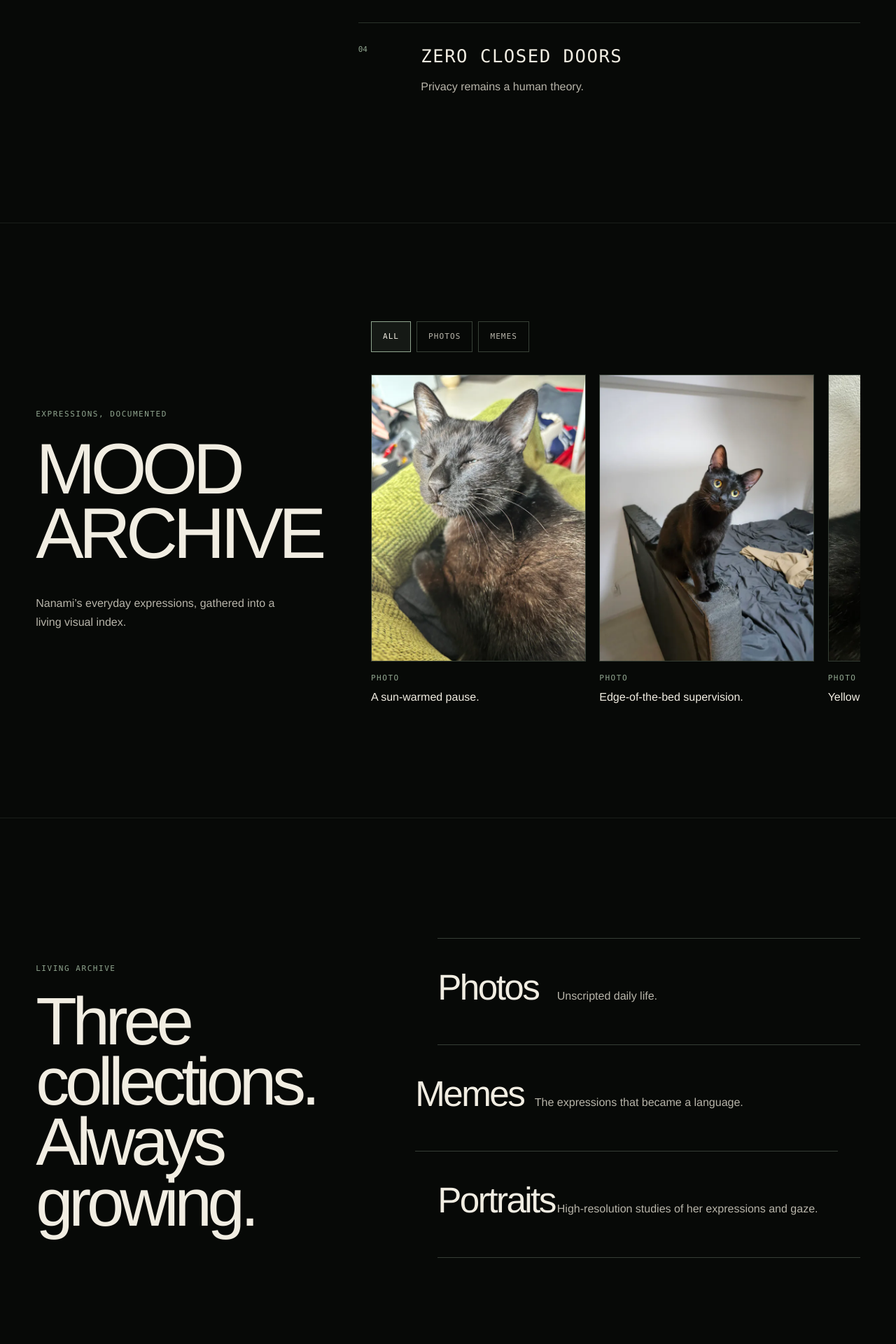
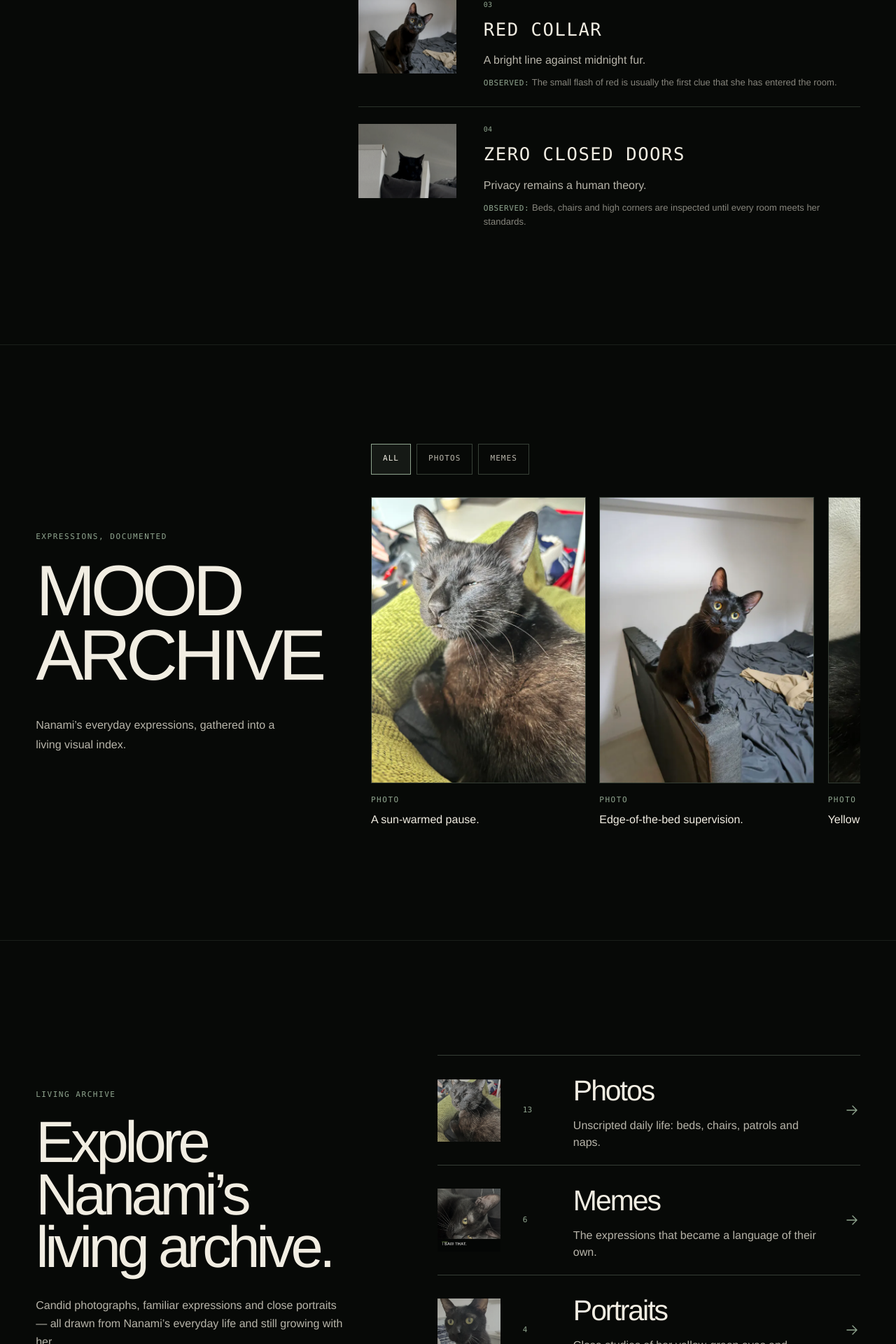
Before and after one commit to zdh2333/nanami-digital-museum, a React (Vite) app: page / in a window 1280 px wide. Shown: the part 2144-4064 px from the top of the page at 70% size. Built offline with nearby package versions, Linux system fonts and the light colour scheme.

Commit message:
Fill museum chapters with Nanami photos

```diff
--- a/src/components/Closing.tsx
+++ b/src/components/Closing.tsx
@@ -5,13 +5,25 @@ type ClosingProps = { staticExperience: boolean }
 export function Closing({ staticExperience }: ClosingProps) {
   return (
     <section id="closing" data-museum-section="closing" className="anchor-target museum-section closing" aria-labelledby="closing-title">
-      <div className="closing__gaze" aria-hidden="true"><i /><i /></div>
+      <picture className="closing__portrait">
+        <source
+          media="(max-width: 767px)"
+          srcSet="/archive/photos/nanami-photo-014-640.webp"
+        />
+        <img
+          src="/archive/photos/nanami-photo-014-1600.webp"
+          alt="Close portrait of Nanami looking directly into the camera."
+          width="1365"
+          height="2427"
+          loading="lazy"
+          decoding="async"
+        />
+      </picture>
       <SectionReveal className="closing__copy" staticExperience={staticExperience}>
         <p className="museum-label text-ink">End of page · not of patrol</p>
         <h2 id="closing-title">Nanami is probably watching you.</h2>
         <a href="#hero">Return to her territory</a>
       </SectionReveal>
-      <div className="tail-signature" aria-hidden="true" />
     </section>
   )
 }
--- a/src/components/FieldNotes.tsx
+++ b/src/components/FieldNotes.tsx
@@ -1,10 +1,34 @@
 import { SectionReveal } from './SectionReveal'
 
 const notes = [
-  ['YELLOW-GREEN EYES', 'Always first to notice movement.'],
-  ['RIGHT-ANGLE TAIL', 'Her unmistakable signature.'],
-  ['RED COLLAR', 'A bright line against midnight fur.'],
-  ['ZERO CLOSED DOORS', 'Privacy remains a human theory.'],
+  {
+    term: 'YELLOW-GREEN EYES',
+    detail: 'Always first to notice movement.',
+    observed: 'Her gaze shifts from sleepy to fully alert in a single sound.',
+    image: '/archive/photos/nanami-photo-003-640.webp',
+    alt: 'Close portrait of Nanami resting on grey bedding with her yellow-green eyes open.',
+  },
+  {
+    term: 'RIGHT-ANGLE TAIL',
+    detail: 'Her unmistakable signature.',
+    observed: 'The tip finishes with a crisp right-angle turn that makes her silhouette unmistakably Nanami.',
+    image: '/archive/photos/nanami-photo-012-640.webp',
+    alt: 'Nanami stretched across a striped bed with her body and tail visible.',
+  },
+  {
+    term: 'RED COLLAR',
+    detail: 'A bright line against midnight fur.',
+    observed: 'The small flash of red is usually the first clue that she has entered the room.',
+    image: '/archive/photos/nanami-photo-002-640.webp',
+    alt: 'Nanami standing on the edge of a bed wearing her red collar.',
+  },
+  {
+    term: 'ZERO CLOSED DOORS',
+    detail: 'Privacy remains a human theory.',
+    observed: 'Beds, chairs and high corners are inspected until every room meets her standards.',
+    image: '/archive/photos/nanami-photo-007-640.webp',
+    alt: 'Nanami watching from a raised bed nook between two white panels.',
+  },
 ] as const
 
 type FieldNotesProps = { staticExperience: boolean }
@@ -16,14 +40,37 @@ export function FieldNotes({ staticExperience }: FieldNotesProps) {
         <p className="museum-label text-ink">Observed daily</p>
         <h2 id="field-notes-title">FIELD NOTES</h2>
       </SectionReveal>
-      <dl className="field-notes__list">
-        {notes.map(([term, detail]) => (
-          <div key={term} className="field-note">
-            <dt>{term}</dt>
-            <dd>{detail}</dd>
+      <div className="field-notes__list">
+        {notes.map((note, index) => (
+          <div
+            key={note.term}
+            className="field-note"
+            role="group"
+            aria-labelledby={`field-note-${index + 1}`}
+          >
+            <figure className="field-note__media">
+              <img
+                src={note.image}
+                alt={note.alt}
+                width="640"
+                height="853"
+                loading="lazy"
+                decoding="async"
+              />
+            </figure>
+            <div className="field-note__copy">
+              <span className="field-note__index">0{index + 1}</span>
+              <p id={`field-note-${index + 1}`} className="field-note__term">
+                {note.term}
+              </p>
+              <p className="field-note__detail">{note.detail}</p>
+              <p className="field-note__observed">
+                <span>Observed:</span> {note.observed}
+              </p>
+            </div>
           </div>
         ))}
-      </dl>
+      </div>
     </section>
   )
 }
--- a/src/components/LivingArchive.tsx
+++ b/src/components/LivingArchive.tsx
@@ -1,9 +1,27 @@
 import { SectionReveal } from './SectionReveal'
 
 const collections = [
-  ['Photos', 'Unscripted daily life.'],
-  ['Memes', 'The expressions that became a language.'],
-  ['Portraits', 'High-resolution studies of her expressions and gaze.'],
+  {
+    name: 'Photos',
+    count: '13',
+    description: 'Unscripted daily life: beds, chairs, patrols and naps.',
+    image: '/archive/photos/nanami-photo-001-640.webp',
+    label: 'View 13 photos',
+  },
+  {
+    name: 'Memes',
+    count: '6',
+    description: 'The expressions that became a language of their own.',
+    image: '/archive/memes/nanami-meme-001-640.webp',
+    label: 'View 6 memes',
+  },
+  {
+    name: 'Portraits',
+    count: '4',
+    description: 'Close studies of her yellow-green eyes and midnight face.',
+    image: '/archive/photos/nanami-photo-014-640.webp',
+    label: 'View 4 close portraits',
+  },
 ] as const
 
 type LivingArchiveProps = { staticExperience: boolean }
@@ -13,13 +31,35 @@ export function LivingArchive({ staticExperience }: LivingArchiveProps) {
     <section id="living-archive" data-museum-section="living-archive" className="anchor-target museum-section living-archive" aria-labelledby="living-archive-title">
       <SectionReveal className="living-archive__heading" staticExperience={staticExperience}>
         <p className="museum-label text-ink">Living archive</p>
-        <h2 id="living-archive-title">Three collections. Always growing.</h2>
+        <h2 id="living-archive-title">Explore Nanami’s living archive.</h2>
+        <p className="living-archive__summary">
+          Candid photographs, familiar expressions and close portraits — all
+          drawn from Nanami’s everyday life and still growing with her.
+        </p>
       </SectionReveal>
       <div className="living-archive__collections">
-        {collections.map(([name, description]) => (
-          <article key={name} className="collection-line">
-            <p className="collection-line__name">{name}</p>
-            <p>{description}</p>
+        {collections.map((collection) => (
+          <article key={collection.name} className="collection-line">
+            <a href="#mood-archive" aria-label={collection.label}>
+              <span className="collection-line__preview" aria-hidden="true">
+                <img
+                  src={collection.image}
+                  alt=""
+                  width="640"
+                  height="853"
+                  loading="lazy"
+                  decoding="async"
+                />
+              </span>
+              <span className="collection-line__count">{collection.count}</span>
+              <span className="collection-line__copy">
+                <span className="collection-line__name">{collection.name}</span>
+                <span>{collection.description}</span>
+              </span>
+              <svg viewBox="0 0 24 24" aria-hidden="true">
+                <path d="M5 12h13M13 6l6 6-6 6" />
+              </svg>
+            </a>
           </article>
         ))}
       </div>
--- a/src/styles.css
+++ b/src/styles.css
@@ -358,39 +358,75 @@ a {
 
 .field-note {
   position: relative;
-  min-height: clamp(8rem, 18vh, 12rem);
-  padding: 1.75rem 0 2.5rem clamp(2.75rem, 7vw, 7rem);
+  display: grid;
+  grid-template-columns: clamp(8rem, 11vw, 10rem) minmax(0, 1fr);
+  gap: clamp(1.25rem, 3vw, 2.5rem);
+  min-height: clamp(9rem, 19vh, 11rem);
+  padding: 1.5rem 0;
   border-top: 1px solid rgb(144 165 143 / 26%);
 }
 
-.field-note::before {
-  position: absolute;
-  top: 1.9rem;
-  left: 0;
+.field-note__media {
+  aspect-ratio: 4 / 3;
+  margin: 0;
+  overflow: hidden;
+  background: #0d100d;
+}
+
+.field-note__media img {
+  display: block;
+  width: 100%;
+  height: 100%;
+  object-fit: cover;
+  filter: saturate(0.72) brightness(0.78) contrast(1.08);
+  transition: filter 500ms ease, transform 700ms cubic-bezier(0.22, 1, 0.36, 1);
+}
+
+.field-note:hover .field-note__media img {
+  filter: saturate(0.9) brightness(0.9) contrast(1.04);
+  transform: scale(1.035);
+}
+
+.field-note__copy {
+  position: relative;
+  align-self: center;
+}
+
+.field-note__index {
+  display: block;
+  margin-bottom: 0.55rem;
   color: var(--color-ink);
   font-family: var(--font-mono);
-  font-size: 0.6875rem;
-  content: '0' counter(field-note);
+  font-size: 0.625rem;
 }
 
-.field-notes__list {
-  counter-reset: field-note;
-}
-
-.field-note {
-  counter-increment: field-note;
-}
-
-.field-note dt {
+.field-note__term {
+  margin: 0;
   font-family: var(--font-mono);
   font-size: clamp(1.05rem, 2vw, 1.75rem);
   letter-spacing: 0.06em;
 }
 
-.field-note dd {
+.field-note__detail {
   margin: 0.75rem 0 0;
   color: var(--color-bone-muted);
   line-height: 1.6;
+}
+
+.field-note__observed {
+  max-width: 34rem;
+  margin: 0.6rem 0 0;
+  color: rgb(184 181 170 / 72%);
+  font-size: 0.8125rem;
+  line-height: 1.55;
+}
+
+.field-note__observed span {
+  color: var(--color-ink);
+  font-family: var(--font-mono);
+  font-size: 0.6875rem;
+  letter-spacing: 0.06em;
+  text-transform: uppercase;
 }
 
 .mood-archive {
@@ -645,7 +681,15 @@ a {
 .living-archive__heading h2 {
   max-width: 48rem;
   margin-top: 1.5rem;
-  font-size: clamp(3.5rem, 7.5vw, 7.5rem);
+  font-size: clamp(3.5rem, 6.5vw, 6.75rem);
+}
+
+.living-archive__summary {
+  max-width: 36rem;
+  margin: 2rem 0 0;
+  color: var(--color-bone-muted);
+  font-size: clamp(1rem, 1.2vw, 1.2rem);
+  line-height: 1.65;
 }
 
 .living-archive__collections {
@@ -653,31 +697,82 @@ a {
 }
 
 .collection-line {
-  display: grid;
-  grid-template-columns: minmax(5rem, 0.32fr) 1fr;
-  gap: 2rem;
-  align-items: baseline;
   min-height: clamp(8rem, 19vh, 12rem);
-  padding: 2rem 0;
   border-bottom: 1px solid rgb(144 165 143 / 34%);
 }
 
-.collection-line:nth-child(2) {
-  transform: translateX(clamp(-2rem, -3vw, -0.5rem));
+.collection-line a {
+  display: grid;
+  grid-template-columns: clamp(4.75rem, 7vw, 6.5rem) 2.5rem minmax(0, 1fr) 1.5rem;
+  gap: clamp(1rem, 2.5vw, 2rem);
+  align-items: center;
+  min-height: inherit;
+  padding: 1.25rem 0;
+  color: inherit;
+  text-decoration: none;
+}
+
+.collection-line__preview {
+  display: block;
+  aspect-ratio: 1;
+  overflow: hidden;
+  background: #0d100d;
+}
+
+.collection-line__preview img {
+  display: block;
+  width: 100%;
+  height: 100%;
+  object-fit: cover;
+  filter: saturate(0.65) brightness(0.72);
+  transition: filter 450ms ease, transform 650ms cubic-bezier(0.22, 1, 0.36, 1);
+}
+
+.collection-line a:hover .collection-line__preview img,
+.collection-line a:focus-visible .collection-line__preview img {
+  filter: saturate(0.9) brightness(0.92);
+  transform: scale(1.06);
+}
+
+.collection-line a:focus-visible {
+  outline: 2px solid var(--color-ink);
+  outline-offset: 0.35rem;
+}
+
+.collection-line__count {
+  color: var(--color-ink);
+  font-family: var(--font-mono);
+  font-size: 0.6875rem;
+}
+
+.collection-line__copy {
+  display: grid;
+  gap: 0.4rem;
+  color: var(--color-bone-muted);
+  line-height: 1.5;
 }
 
 .collection-line__name {
-  margin: 0;
   color: var(--color-bone);
-  font-size: clamp(2rem, 4vw, 4rem);
+  font-size: clamp(1.8rem, 3.2vw, 3.25rem);
   letter-spacing: -0.05em;
 }
 
-.collection-line > p:last-child {
-  max-width: 25rem;
-  margin: 0;
-  color: var(--color-bone-muted);
-  line-height: 1.55;
+.collection-line svg {
+  width: 1.5rem;
+  height: 1.5rem;
+  color: var(--color-ink);
+  fill: none;
+  stroke: currentcolor;
+  stroke-linecap: round;
+  stroke-linejoin: round;
+  stroke-width: 1.4;
+  transition: transform 300ms ease;
+}
+
+.collection-line a:hover svg,
+.collection-line a:focus-visible svg {
+  transform: translateX(0.3rem);
 }
 
 .closing {
@@ -687,8 +782,8 @@ a {
 
 .closing__copy {
   position: relative;
-  z-index: 1;
-  max-width: 76rem;
+  z-index: 2;
+  max-width: min(64rem, 68vw);
 }
 
 .closing__copy h2 {
@@ -715,30 +810,27 @@ a {
   outline-offset: 0.5rem;
 }
 
-.closing__gaze {
+.closing__portrait {
   position: absolute;
-  top: 18%;
-  right: 10%;
-  display: flex;
-  gap: clamp(2rem, 5vw, 5rem);
+  z-index: 1;
+  top: 5rem;
+  right: 0;
+  bottom: 0;
+  display: block;
+  width: min(58vw, 58rem);
+  overflow: hidden;
+  opacity: 0.76;
+  -webkit-mask-image: radial-gradient(ellipse 72% 67% at 61% 42%, #000 28%, transparent 78%);
+  mask-image: radial-gradient(ellipse 72% 67% at 61% 42%, #000 28%, transparent 78%);
 }
 
-.closing__gaze i {
-  width: clamp(0.65rem, 1.2vw, 1.2rem);
-  height: clamp(1.5rem, 2.8vw, 2.8rem);
-  border-radius: 50%;
-  background: var(--color-ink);
-  box-shadow: 0 0 3.5rem rgb(144 165 143 / 80%);
-}
-
-.tail-signature {
-  position: absolute;
-  right: 5%;
-  bottom: 7%;
-  width: min(38vw, 34rem);
-  height: min(22vw, 14rem);
-  border-right: 2px solid rgb(144 165 143 / 35%);
-  border-bottom: 2px solid rgb(144 165 143 / 35%);
+.closing__portrait img {
+  display: block;
+  width: 100%;
+  height: 100%;
+  object-fit: cover;
+  object-position: 50% 25%;
+  filter: saturate(0.58) contrast(1.28) brightness(0.52);
 }
 
 @media (max-width: 767px) {
@@ -866,8 +958,28 @@ a {
   }
 
   .field-note {
-    min-height: 7.5rem;
-    padding-left: 2.5rem;
+    grid-template-columns: 7rem minmax(0, 1fr);
+    gap: 1rem;
+    min-height: 10rem;
+    padding: 1.15rem 0;
+  }
+
+  .field-note__media {
+    aspect-ratio: 3 / 4;
+  }
+
+  .field-note__term {
+    font-size: 1rem;
+  }
+
+  .field-note__detail {
+    margin-top: 0.45rem;
+    font-size: 0.875rem;
+  }
+
+  .field-note__observed {
+    margin-top: 0.45rem;
+    font-size: 0.75rem;
   }
 
   .mood-archive__empty {
@@ -894,26 +1006,52 @@ a {
   }
 
   .living-archive__heading h2 {
-    font-size: clamp(3.5rem, 17vw, 5.25rem);
+    font-size: clamp(3.25rem, 14vw, 4.75rem);
   }
 
-  .collection-line {
-    grid-template-columns: 1fr;
-    gap: 0.75rem;
-    min-height: auto;
+  .living-archive__summary {
+    margin-top: 1.5rem;
   }
 
-  .collection-line:nth-child(2) {
-    transform: none;
+  .collection-line a {
+    grid-template-columns: 4.5rem 1.5rem minmax(0, 1fr) 1.25rem;
+    gap: 0.85rem;
+    min-height: 8rem;
+  }
+
+  .collection-line__name {
+    font-size: 1.7rem;
+  }
+
+  .collection-line__copy > span:last-child {
+    font-size: 0.75rem;
   }
 
   .closing__copy h2 {
-    font-size: clamp(4rem, 18vw, 6rem);
+    font-size: clamp(3.5rem, 16vw, 5.25rem);
   }
 
-  .closing__gaze {
-    top: 14%;
-    right: 14%;
+  .closing {
+    align-items: flex-end;
+  }
+
+  .closing__copy {
+    max-width: 100%;
+  }
+
+  .closing__portrait {
+    top: 5rem;
+    right: -8%;
+    bottom: auto;
+    width: 112%;
+    height: 62%;
+    opacity: 0.72;
+    -webkit-mask-image: radial-gradient(ellipse 68% 62% at 55% 36%, #000 24%, transparent 77%);
+    mask-image: radial-gradient(ellipse 68% 62% at 55% 36%, #000 24%, transparent 77%);
+  }
+
+  .closing__portrait img {
+    object-position: 50% 18%;
   }
 }
 
```
Also changed, not shown: 2 other files (tests, documents, lock files or other folders).
